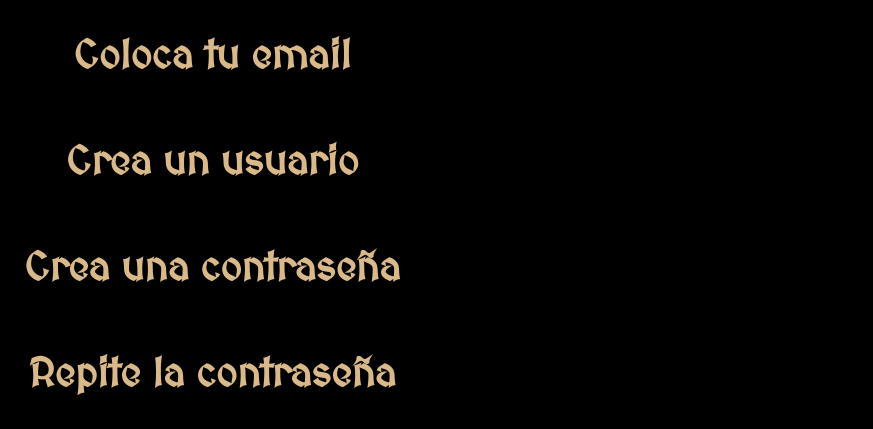
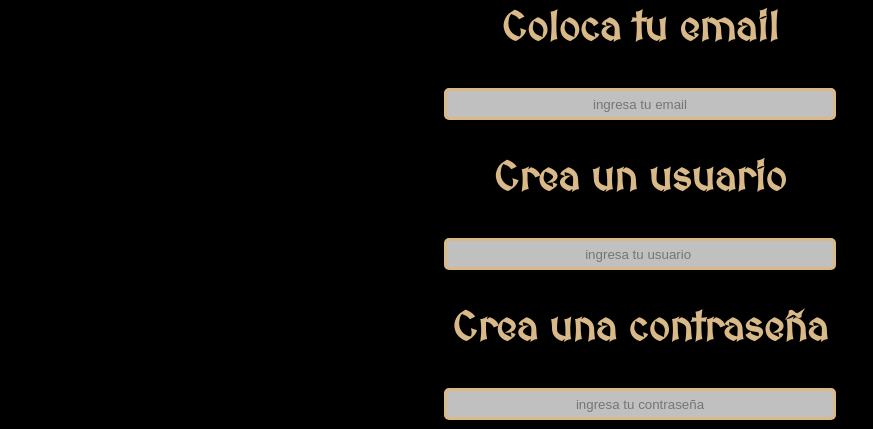
Before and after one commit to Pablo9305/integradornucba2017, a plain HTML site: page registro.html in a window 1280 px wide. Shown: the part 342-771 px from the top of the page, without its empty margins (0-873 px from the left). Drawn offline with Linux system fonts and the light colour scheme.

Commit message:
arrelgo del login

```diff
--- a/css/style.css
+++ b/css/style.css
@@ -5,7 +5,6 @@
     padding: 0;
     margin: 0%;
     box-sizing: border-box;
-
 
 
     }
@@ -16,6 +15,8 @@ body{
     list-style: none;
     text-decoration-color: none;
     max-width: 100%;
+    background-image: url(/css/img/images.png)
+
 
 
 
@@ -52,16 +53,24 @@ footer{
 
 
 /* paginas de ingreso y registro**/
-
+@media all {
     .paginalogin {
         background: black;
+        max-width: 1300px;
     }
     .login {
+        display: block;
+        align-items: center;
+        justify-content: center;
+        flex-direction: column;
+
+    }
+    .containerlogin{
         display: flex;
         align-items: center;
         justify-content: center;
         flex-direction: column;
-    gap: 2rem;
+        text-align: center;
     }
     .imagenlogin {
 
@@ -99,6 +108,14 @@ input{
     input:focus {
         outline: none;
     }
+    .entradadatos {
+        border-radius: 5px;
+        border: solid 3px #d9b988;
+        height: 2rem;
+        margin: 0px 1rem 0px;
+        text-align: center;
+        background-color: silver;
+    }
 
     .login-btn {
         background: #5f0c0e;
@@ -120,12 +137,16 @@ input:focus {
     }
 
 
+}
+
+
 
      /** mobile first**/
 
      @media (max-width: 480px) {
 
-        body { max-width: 479px;}
+        body { max-width: 479px;
+            background-image: url(/css/img/images.png);}
         header{ max-width: 479px;
             position: sticky;
             top: 0%;
@@ -143,6 +164,7 @@ input:focus {
             justify-content: space-between;
             align-items: center;
             flex-wrap: wrap;
+            background: #5f0c0e;
 
 
 
@@ -152,6 +174,7 @@ input:focus {
             width: 100%;
             text-align: center;
             list-style: none;
+            background: #5f0c0e;
 
 
 
@@ -800,6 +823,7 @@ input:focus {
 
         }
 
+
      }
      /**  media desktop **/
 
@@ -849,7 +873,7 @@ input:focus {
             padding:1rem;
         }
 
-        input {display: none;}
+
 
         .btn-bar {display: none;}
 
@@ -1120,4 +1144,7 @@ input:focus {
         }
 
 
+
+
+
      }
--- a/registro.html
+++ b/registro.html
@@ -9,18 +9,21 @@
     <title>Registrarse</title>
 </head>
 <body class="paginalogin">
-    <div class="container">
+    <div class="containerlogin">
         <div class="login">
         <img src="/css/img/3.png" alt="logo" class="imagenlogin">
         <form class="ingresar" >
             <h3 class="titulologin">Coloca tu email</h3>
-            <input type="email" placeholder="ingresa tu email">
+            <input type="email" placeholder="ingresa tu email" class="entradadatos">
+
             <h3 class="titulologin">Crea un usuario</h3>
-            <input type="text" placeholder="ingresa tu usuario">
+            <input type="text" placeholder="ingresa tu usuario " class="entradadatos">
+
             <h3 class="titulologin">Crea una contraseña</h3>
-            <input type="password" name="password" id="password" placeholder="ingresa tu contraseña">
+            <input type="password" name="password" id="password" placeholder="ingresa tu contraseña" class="entradadatos">
+
             <h3 class="titulologin">Repite la contraseña</h3>
-            <input type="password" name="password" id="password" placeholder="reingresa tu contraseña">
+            <input type="password" name="password" id="password" placeholder="reingresa tu contraseña" class="entradadatos">
             <input type="submit" value="Enviar" class="login-btn">
 
         </form>
```
Also changed, not shown: acceso.html (+1 -1 lines). Lines whose indentation alone changed are shown as unchanged.
